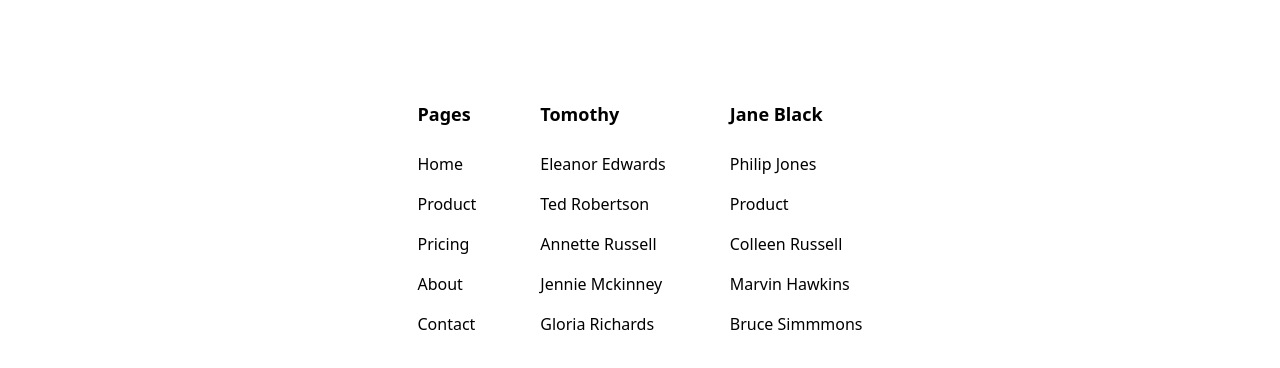
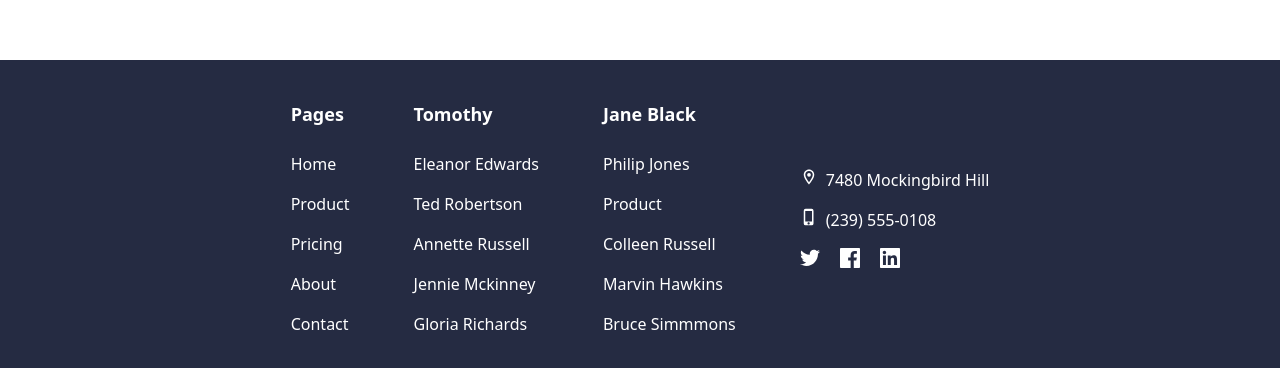
Before and after one commit to d-rocham/unal-uapa-prueba-tecnica, a React (Create React App) app: page / in a window 1280 px wide. Shown: the part 424-792 px from the top of the page. Built offline with nearby package versions, Linux system fonts and the light colour scheme.

Commit message:
[Feature] Incorpora nuevos componentes en Footer

```diff
--- a/src/components/footer/Footer.tsx
+++ b/src/components/footer/Footer.tsx
@@ -1,5 +1,7 @@
 import React from 'react';
+import { MdOutlineLocationOn, MdOutlinePhoneIphone } from 'react-icons/md';
 import FooterColumn from './FooterColumn';
+import { IconInfo, SocialIcons } from '../utils/Utils';
 import { FooterColumnInfo } from './FooterColumnInfo';
 
 function Footer() {
@@ -31,10 +33,23 @@ function Footer() {
     ];
 
     return (
-        <div className="Footer fixed left-0 bottom-0 w-full flex flex-col gap-8 xl:flex-row xl:justify-center xl:gap-16 p-10 bg-background-dark">
+        <div className="Footer fixed left-0 bottom-0 w-full flex flex-col gap-8 xl:flex-row xl:justify-center xl:gap-16 p-10 bg-dark">
             {FOOTER_COLUMNS_DATA.map((footerColumn) => (
                 <FooterColumn info={footerColumn} />
             ))}
+            <div className="LastColumn flex flex-col gap-4 xl:justify-center items-center xl:items-start mt-8 xl:mt-0">
+                <IconInfo
+                    text="7480 Mockingbird Hill"
+                    icon={<MdOutlineLocationOn />}
+                    primary={false}
+                />
+                <IconInfo
+                    text="(239) 555-0108"
+                    icon={<MdOutlinePhoneIphone />}
+                    primary={false}
+                />
+                <SocialIcons />
+            </div>
         </div>
     );
 }
--- a/src/components/footer/FooterColumn.tsx
+++ b/src/components/footer/FooterColumn.tsx
@@ -7,7 +7,7 @@ type Props = {
 
 function FooterColumn({ info }: Props) {
     return (
-        <div className="FooterColumnContainer flex flex-col text-light-text">
+        <div className="FooterColumnContainer flex flex-col text-white">
             <h1 className="ColumnTitle font-semibold text-lg text-center xl:text-justify pb-6">
                 {info.title}
             </h1>
```
